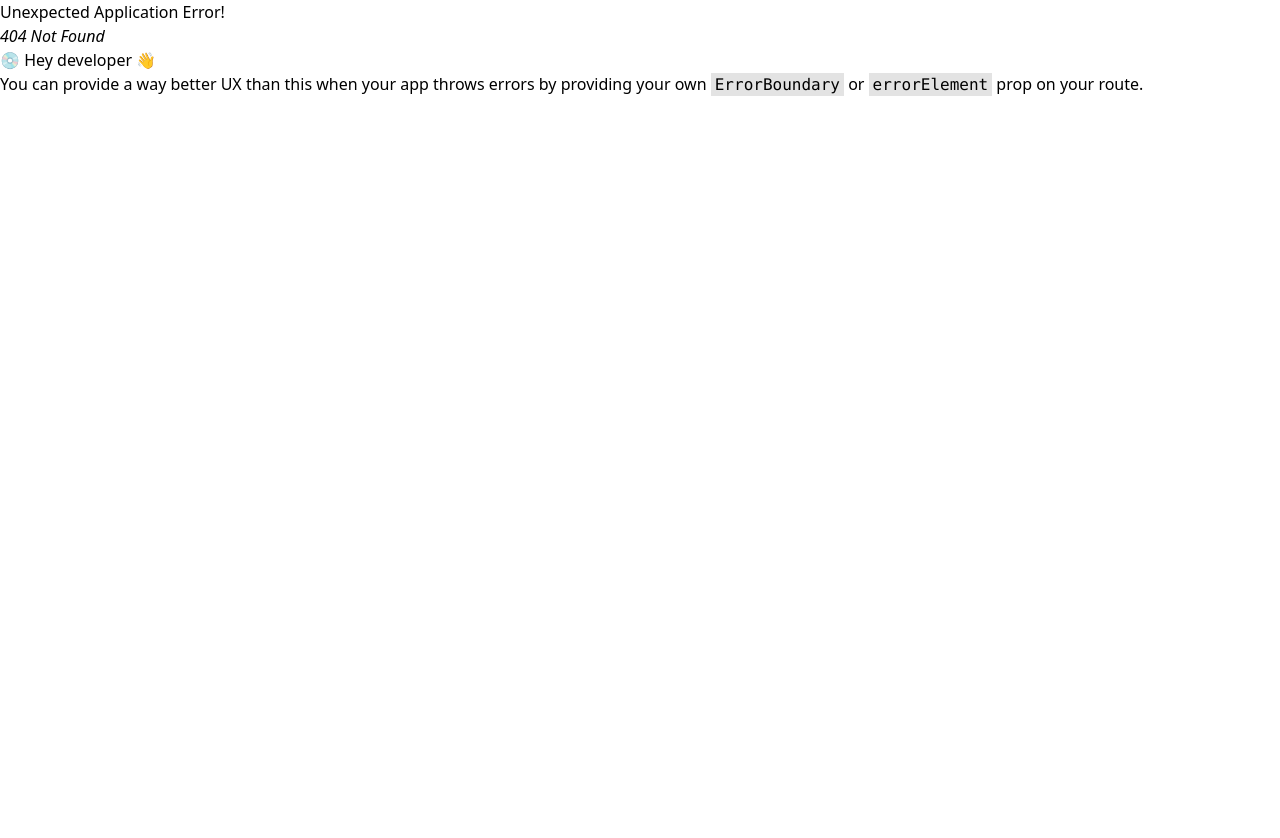
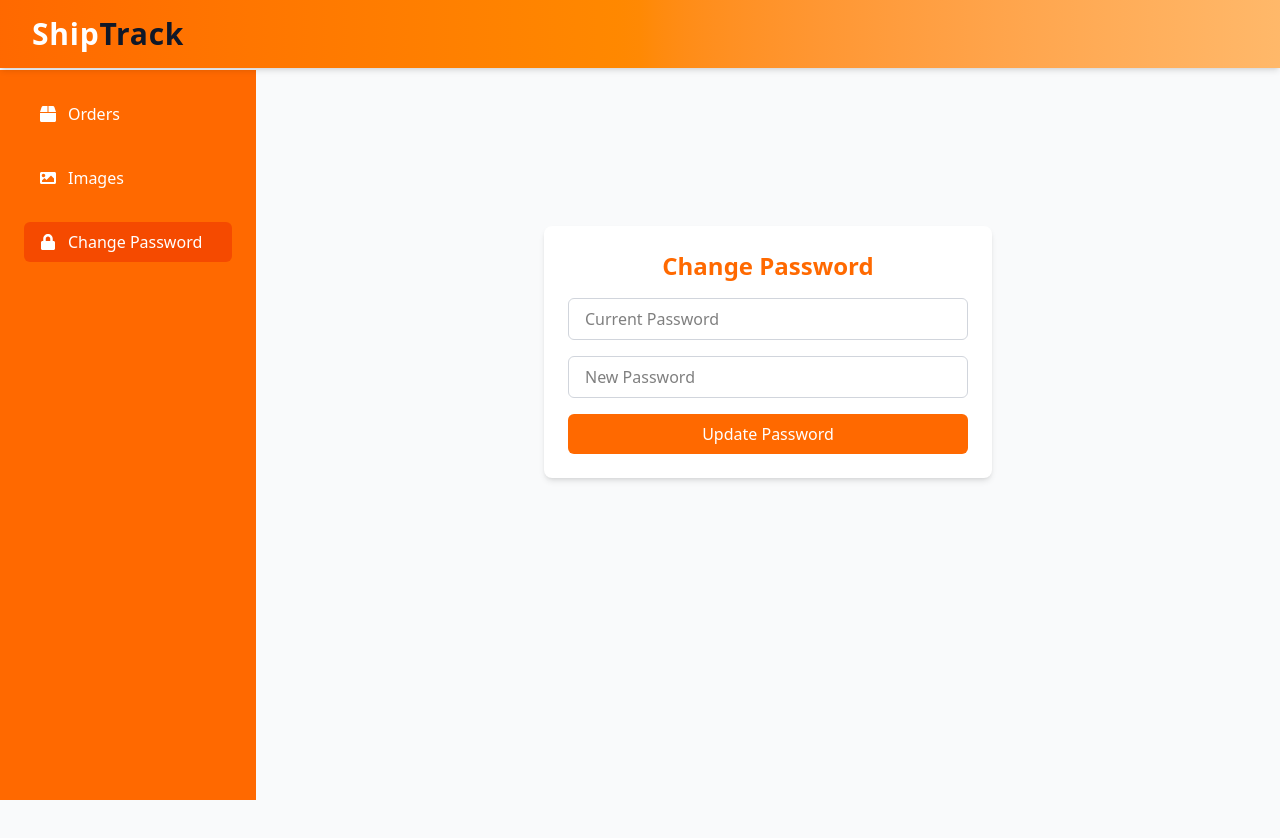
Before and after one commit to Tonywhite1997/tracking-website, a React (Vite) app: page /dashboard/password in a window 1280 px wide. Before the commit this address had no page. Shown: the top 838 px of the page. Before the commit the page ends 800 px from the top, so only its background shows below. Built offline with nearby package versions, Linux system fonts and the light colour scheme.

Commit message:
added dashboard and the pages

```diff
--- a/package.json
+++ b/package.json
@@ -10,6 +10,8 @@
     "preview": "vite preview"
   },
   "dependencies": {
+    "@tanstack/react-query": "^5.85.5",
+    "axios": "^1.11.0",
     "crypto": "^1.0.1",
     "react": "^19.1.1",
     "react-dom": "^19.1.1",
--- /dev/null
+++ b/src/customHooks/useGetMe.jsx
@@ -0,0 +1,10 @@
+import { api } from "../main";
+import { useQuery } from "@tanstack/react-query";
+
+function useGetMe() {
+  const getMequery = useQuery({ queryKey: ["me"], queryFn: api.get("/user") });
+
+  return { getMequery };
+}
+
+export default useGetMe;
--- /dev/null
+++ b/src/customHooks/useLogin.jsx
@@ -0,0 +1,14 @@
+import { useMutation } from "@tanstack/react-query";
+import { api } from "../main";
+
+function useLogin({ email, password }) {
+  const mutation = useMutation({
+    mutationFn: (event) => {
+      event.preventDefault();
+      return api.post("/user/login", { email, password });
+    },
+  });
+  return { mutation };
+}
+
+export default useLogin;
--- a/src/layout/Header.jsx
+++ b/src/layout/Header.jsx
@@ -1,9 +1,11 @@
-import { Link } from "react-router-dom";
+import { Link, useLocation } from "react-router-dom";
 import { FaGlobe } from "react-icons/fa";
 import { MdEmail } from "react-icons/md";
 import { FiMenu, FiX } from "react-icons/fi";
 
 function Header({ toggleMenu, isOpen }) {
+  const { pathname } = useLocation();
+
   return (
     <header className="sticky top-0 z-50 flex justify-between items-center py-4 px-8 shadow-md bg-gradient-to-r from-orange-500 via-orange-400 to-orange-300 text-white">
       {/* Logo / Brand */}
@@ -15,6 +17,7 @@ function Header({ toggleMenu, isOpen }) {
       </Link>
 
       {/* Right Side */}
+      {pathname.split("/")[1] !== "dashboard" && (
         <div className="flex items-center gap-6">
           {/* Email Contact */}
           <div className="hidden md:flex items-center gap-2 cursor-pointer hover:underline">
@@ -35,6 +38,7 @@ function Header({ toggleMenu, isOpen }) {
             {isOpen ? <FiX /> : <FiMenu />}
           </button>
         </div>
+      )}
     </header>
   );
 }
--- a/src/main.jsx
+++ b/src/main.jsx
@@ -1,13 +1,26 @@
 import { StrictMode } from "react";
 import { createRoot } from "react-dom/client";
 import { createBrowserRouter, RouterProvider } from "react-router-dom";
+import axios from "axios";
+import { QueryClient, QueryClientProvider } from "@tanstack/react-query";
 import "./App.css";
 import App from "./App.jsx";
 import CustomerSupport from "./pages/CustomerSupport";
 import CustomerLogin from "./pages/CustomerLogin";
 import Services from "./pages/OurServices";
 import Home from "./pages/Home";
+import Dashboard from "./pages/Dashboard";
+import Orders from "./pages/dashboardPages/Orders";
+import Images from "./pages/dashboardPages/Images";
+import ChangePassword from "./pages/dashboardPages/ChangePassword";
 import ScrollToTop from "./components/ScrollToTop";
+
+export const api = axios.create({
+  baseURL: "http://localhost:5000/api",
+  withCredentials: true,
+});
+
+const queryClient = new QueryClient();
 
 const router = createBrowserRouter([
   {
@@ -25,10 +38,26 @@ const router = createBrowserRouter([
       { path: "/services", element: <Services /> },
     ],
   },
+  {
+    path: "/dashboard",
+    element: (
+      <>
+        <Dashboard />
+      </>
+    ),
+    children: [
+      { index: true, element: <Orders /> },
+      { path: "orders", element: <Orders /> },
+      { path: "images", element: <Images /> },
+      { path: "password", element: <ChangePassword /> },
+    ],
+  },
 ]);
 
 createRoot(document.getElementById("root")).render(
   <StrictMode>
-    <RouterProvider router={router} />
+    <QueryClientProvider client={queryClient}>
+      <RouterProvider router={router} />
+    </QueryClientProvider>
   </StrictMode>
 );
--- a/src/pages/CustomerLogin.jsx
+++ b/src/pages/CustomerLogin.jsx
@@ -1,7 +1,30 @@
-import React from "react";
+import { useState } from "react";
 import { FaUserAlt, FaLock } from "react-icons/fa";
+import { useNavigate } from "react-router-dom";
+import useLogin from "../customHooks/useLogin";
 
 function CustomerLogin() {
+  const [loginDetails, setLoginDetails] = useState({
+    email: "",
+    password: "",
+  });
+
+  const navigate = useNavigate();
+
+  function getLoginDetails(e) {
+    const { name, value } = e.target;
+
+    setLoginDetails((prev) => {
+      return { ...prev, [name]: value };
+    });
+  }
+
+  const { mutation } = useLogin(loginDetails);
+
+  if (mutation.isSuccess) {
+    navigate("/dashboard/orders");
+  }
+
   return (
     <div className="min-h-screen pt-20 py-10 flex items-start justify-center px-4">
       <div className="w-full max-w-md bg-white rounded-xl shadow-md shadow-orange-400/50 p-8 transform transition duration-700 hover:scale-105">
@@ -15,28 +38,38 @@ function CustomerLogin() {
           <div className="relative">
             <FaUserAlt className="absolute left-3 top-1/2 -translate-y-1/2 text-orange-400" />
             <input
-              type="text"
-              placeholder="Username or Email"
+              type="email"
+              placeholder="Email"
+              name="email"
+              value={loginDetails.email}
+              onChange={getLoginDetails}
               className="w-full pl-10 pr-4 py-3 rounded-lg border border-gray-300 focus:outline-none focus:ring-2 focus:ring-orange-400 transition"
             />
           </div>
-
           {/* Password */}
           <div className="relative">
             <FaLock className="absolute left-3 top-1/2 -translate-y-1/2 text-orange-400" />
             <input
               type="password"
               placeholder="Password"
+              name="password"
+              value={loginDetails.password}
+              onChange={getLoginDetails}
               className="w-full pl-10 pr-4 py-3 rounded-lg border border-gray-300 focus:outline-none focus:ring-2 focus:ring-orange-400 transition"
             />
           </div>
-
-          {/* Login Button */}
+          {mutation.isError ? (
+            <small className="text-red-500 text-center">
+              {" "}
+              {mutation.error?.response?.data?.message}{" "}
+            </small>
+          ) : null}
           <button
+            onClick={mutation.mutate}
             type="submit"
             className="bg-orange-400 hover:bg-orange-500 text-white font-semibold py-3 rounded-lg transition duration-300 shadow-md cursor-pointer hover:shadow-lg"
           >
-            Log In
+            {mutation.isPending ? "Loading..." : "Login In"}
           </button>
         </form>
       </div>
--- /dev/null
+++ b/src/pages/Dashboard.jsx
@@ -0,0 +1,94 @@
+import { useState } from "react";
+import { Outlet, NavLink } from "react-router-dom";
+import { FaBox, FaImage, FaLock, FaBars, FaTimes } from "react-icons/fa";
+
+import Header from "../layout/Header";
+
+function Dashboard() {
+  const [isOpen, setIsOpen] = useState(false);
+
+  const headerNavHeight = "top-[70px]"; // adjust to your header+nav height
+
+  return (
+    <div>
+      <Header />
+      <div className="flex min-h-screen bg-gray-50">
+        {/* Sidebar */}
+        <div
+          className={`fixed ${headerNavHeight} left-0 h-[calc(100%-70px)] w-64 bg-orange-500 text-white p-6 space-y-6 transform transition-transform duration-300 z-40
+        ${isOpen ? "translate-x-0" : "-translate-x-full"} md:translate-x-0`}
+        >
+          {/* Close button (mobile only) */}
+          <div className="flex justify-between items-center mb-6 md:hidden">
+            <h2 className="text-xl font-bold">Dashboard</h2>
+            <button onClick={() => setIsOpen(false)} className="cursor-pointer">
+              <FaTimes size={20} />
+            </button>
+          </div>
+
+          {/* Links */}
+          <NavLink
+            to="/dashboard/orders"
+            className={({ isActive }) =>
+              `flex items-center gap-3 px-4 py-2 rounded-md transition w-full ${
+                isActive ? "bg-orange-600" : "hover:bg-orange-400"
+              }`
+            }
+            onClick={() => setIsOpen(false)}
+          >
+            <FaBox /> Orders
+          </NavLink>
+
+          <NavLink
+            to="/dashboard/images"
+            className={({ isActive }) =>
+              `flex items-center gap-3 px-4 py-2 rounded-md transition w-full ${
+                isActive ? "bg-orange-600" : "hover:bg-orange-400"
+              }`
+            }
+            onClick={() => setIsOpen(false)}
+          >
+            <FaImage /> Images
+          </NavLink>
+
+          <NavLink
+            to="/dashboard/password"
+            className={({ isActive }) =>
+              `flex items-center gap-3 px-4 py-2 rounded-md transition w-full ${
+                isActive ? "bg-orange-600" : "hover:bg-orange-400"
+              }`
+            }
+            onClick={() => setIsOpen(false)}
+          >
+            <FaLock /> Change Password
+          </NavLink>
+        </div>
+
+        {/* Hamburger button (mobile only) */}
+        {!isOpen && (
+          <button
+            className={`md:hidden fixed ${headerNavHeight} left-1 z-50 bg-orange-500 text-white p-2 rounded-md shadow-md cursor-pointer`}
+            onClick={() => setIsOpen(true)}
+          >
+            <FaBars size={20} />
+          </button>
+        )}
+
+        {/* Overlay when sidebar is open */}
+        {isOpen && (
+          <div
+            className="fixed inset-0 bg-transparent bg-opacity-40 z-30 md:hidden"
+            onClick={() => setIsOpen(false)}
+          ></div>
+        )}
+
+        {/* Content Area */}
+        <div className={`flex-1 p-6 md:ml-64 mt-[20px]`}>
+          <Outlet /> {/* 👈 nested routes render here */}
+        </div>
+      </div>
+    </div>
+  );
+}
+
+export default Dashboard;
--- /dev/null
+++ b/src/pages/dashboardPages/ChangePassword.jsx
@@ -0,0 +1,30 @@
+function ChangePassword() {
+  return (
+    <div className="flex justify-center items-center min-h-[60vh]">
+      <div className="w-full max-w-md bg-white p-6 rounded-lg shadow-md">
+        <h1 className="text-2xl font-bold mb-4 text-orange-500 text-center">
+          Change Password
+        </h1>
+        <form className="space-y-4">
+          <input
+            type="password"
+            placeholder="Current Password"
+            className="w-full border border-gray-300 rounded-md px-4 py-2 focus:outline-none focus:ring-2 focus:ring-orange-400"
+          />
+          <input
+            type="password"
+            placeholder="New Password"
+            className="w-full border border-gray-300 rounded-md px-4 py-2 focus:outline-none focus:ring-2 focus:ring-orange-400"
+          />
+          <button
+            type="submit"
+            className="w-full bg-orange-500 text-white px-4 py-2 rounded-md hover:bg-orange-600 transition"
+          >
+            Update Password
+          </button>
+        </form>
+      </div>
+    </div>
+  );
+}
+export default ChangePassword;
--- /dev/null
+++ b/src/pages/dashboardPages/Images.jsx
@@ -0,0 +1,9 @@
+function Images() {
+  return (
+    <div>
+      <h1 className="text-2xl font-bold mb-4 text-orange-500">Images</h1>
+      <p>Image management section (upload, list, delete images).</p>
+    </div>
+  );
+}
+export default Images;
--- /dev/null
+++ b/src/pages/dashboardPages/Orders.jsx
@@ -0,0 +1,9 @@
+function Orders() {
+  return (
+    <div>
+      <h1 className="text-2xl font-bold mb-4 text-orange-500">Orders</h1>
+      <p>Fetch and display orders from the server here.</p>
+    </div>
+  );
+}
+export default Orders;
```
Also changed, not shown: 1 other file (tests, documents, lock files or other folders). Lines whose indentation alone changed are shown as unchanged.
